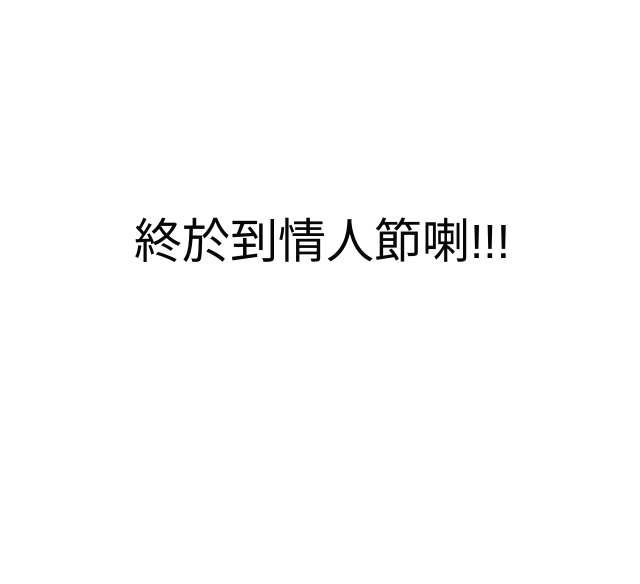
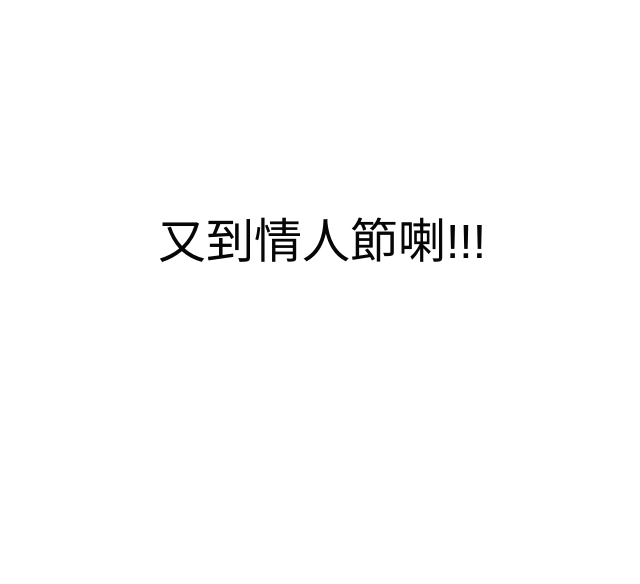
Before and after one commit to s2131335/ToRabbit, a website: page index.html in a window 1280 px wide. Shown: the part 6-590 px from the top of the page, without its empty margins (318-958 px from the left). Drawn offline with nearby package versions, Linux system fonts and the light colour scheme.

Commit message:
fix typo

```diff
--- a/index.html
+++ b/index.html
@@ -22,7 +22,7 @@
         <p class="two" id="greetingText">都係叫你兔傻好聽d!</p>
       </div>
       <div class="three">
-        <p>終於到情人節喇!!!</p>
+        <p>又到情人節喇!!!</p>
       </div>
       <div class="four">
         <div class="text-box">
```
